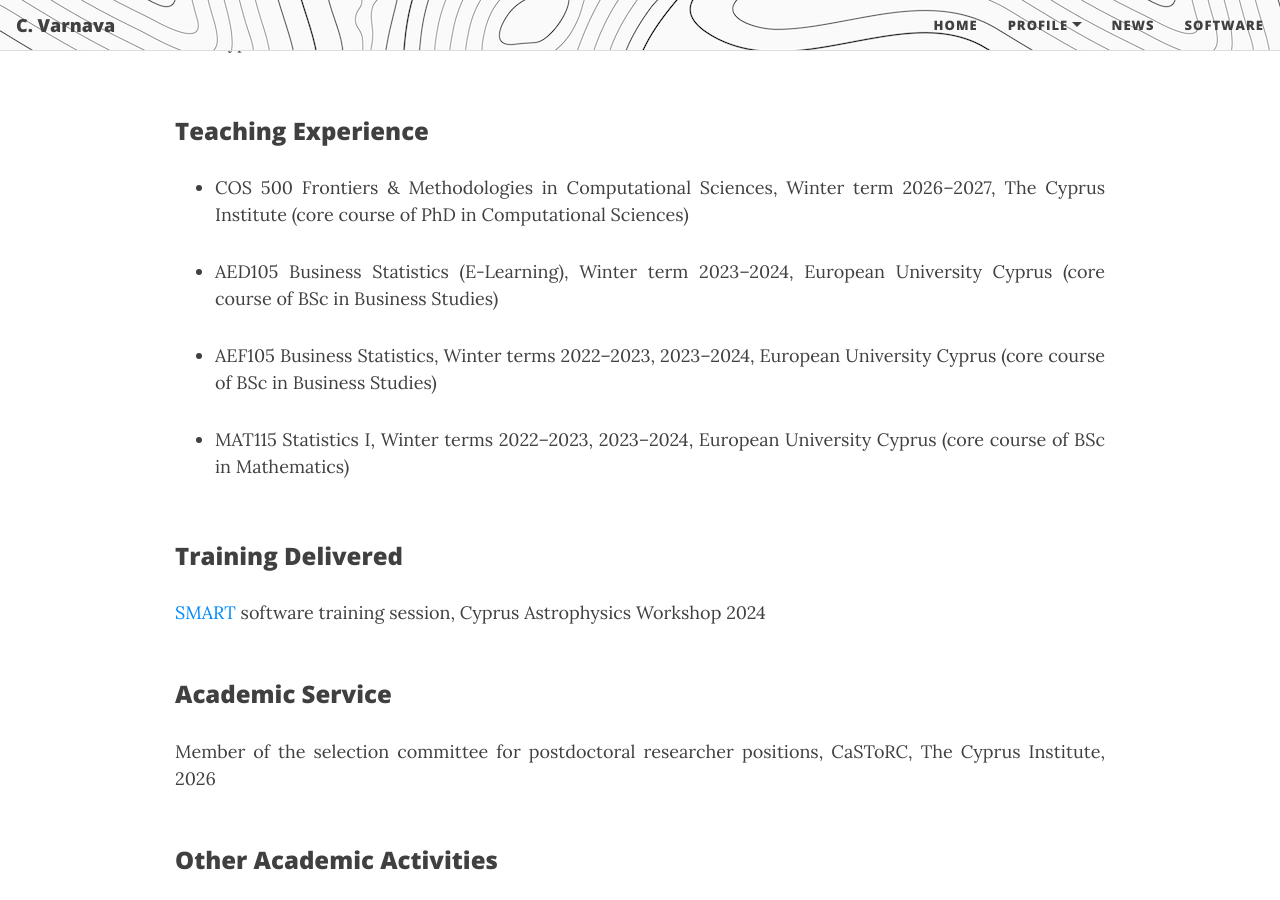
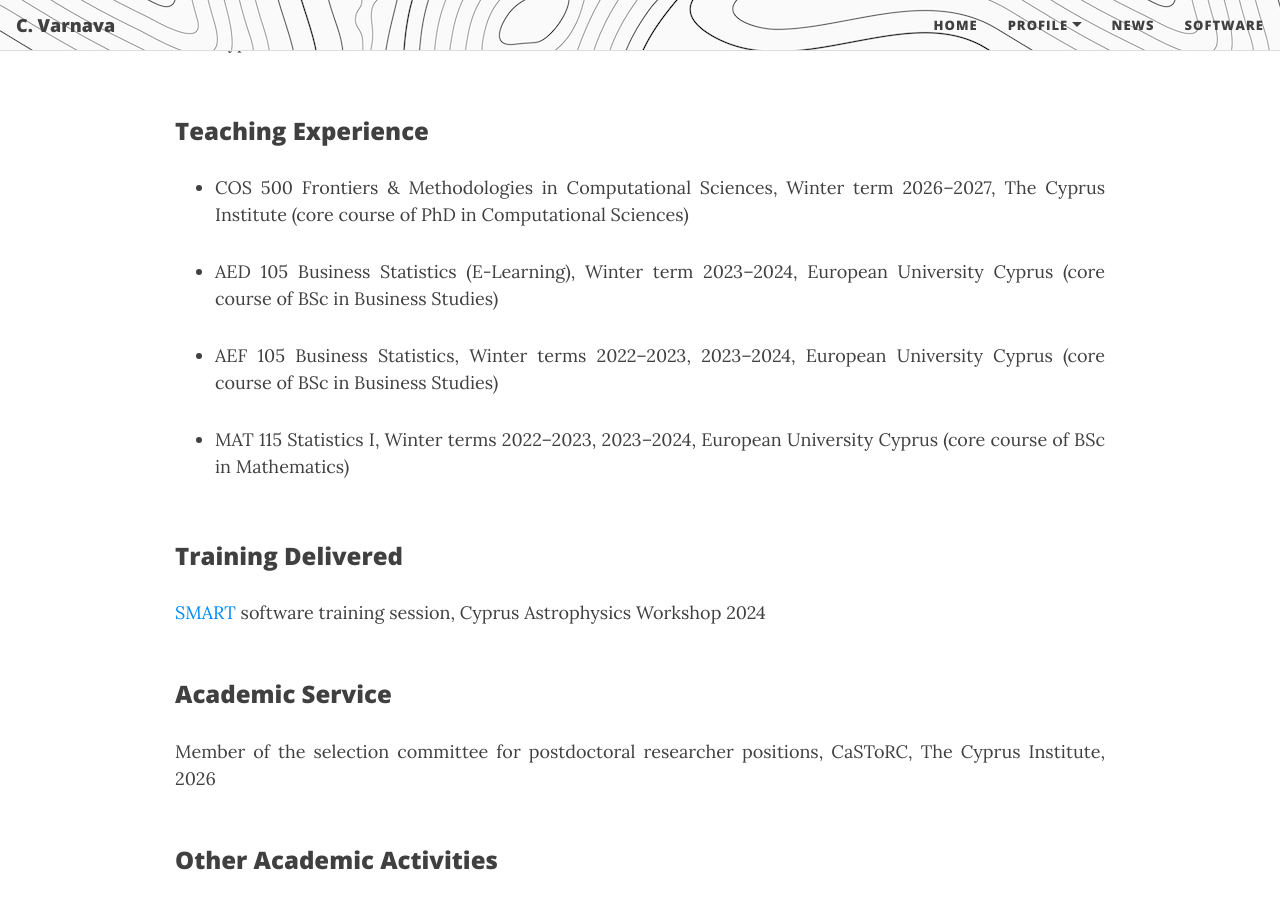
Before and after one commit to ch-var/ch-var.github.io, a Jekyll site: the page built from CV.html, in a window 1280 px wide and 900 px high, scrolled down 7957 px. Built offline with Jekyll 4.4.1, drawn with Linux system fonts in a browser that asks for light colours; formulas are drawn with MathJax 3.

Commit message:
Update CV.html

```diff
--- a/CV.html
+++ b/CV.html
@@ -209,11 +209,11 @@ mathjax: true
 <ul>
 <li class="responsive-margin">COS 500 Frontiers & Methodologies in Computational Sciences, Winter term 2026–2027, The Cyprus Institute (core course of PhD in Computational Sciences)</li>
 <p></p>
-<li class="responsive-margin">AED105 Business Statistics (E-Learning), Winter term 2023–2024, European University Cyprus (core course of BSc in Business Studies)</li>
+<li class="responsive-margin">AED 105 Business Statistics (E-Learning), Winter term 2023–2024, European University Cyprus (core course of BSc in Business Studies)</li>
 <p></p>
-<li class="responsive-margin">AEF105 Business Statistics, Winter terms 2022–2023, 2023–2024, European University Cyprus (core course of BSc in Business Studies)</li>
+<li class="responsive-margin">AEF 105 Business Statistics, Winter terms 2022–2023, 2023–2024, European University Cyprus (core course of BSc in Business Studies)</li>
 <p></p>
-<li class="responsive-margin">MAT115 Statistics I, Winter terms 2022–2023, 2023–2024, European University Cyprus (core course of BSc in Mathematics)</li>
+<li class="responsive-margin">MAT 115 Statistics I, Winter terms 2022–2023, 2023–2024, European University Cyprus (core course of BSc in Mathematics)</li>
 </ul>
 <br>
 <p style="font-family: var(--header-font); font-weight: 800; line-height: 1.1; font-size: 1.5rem; margin-top: 1.25rem;">Training Delivered</p>
```
